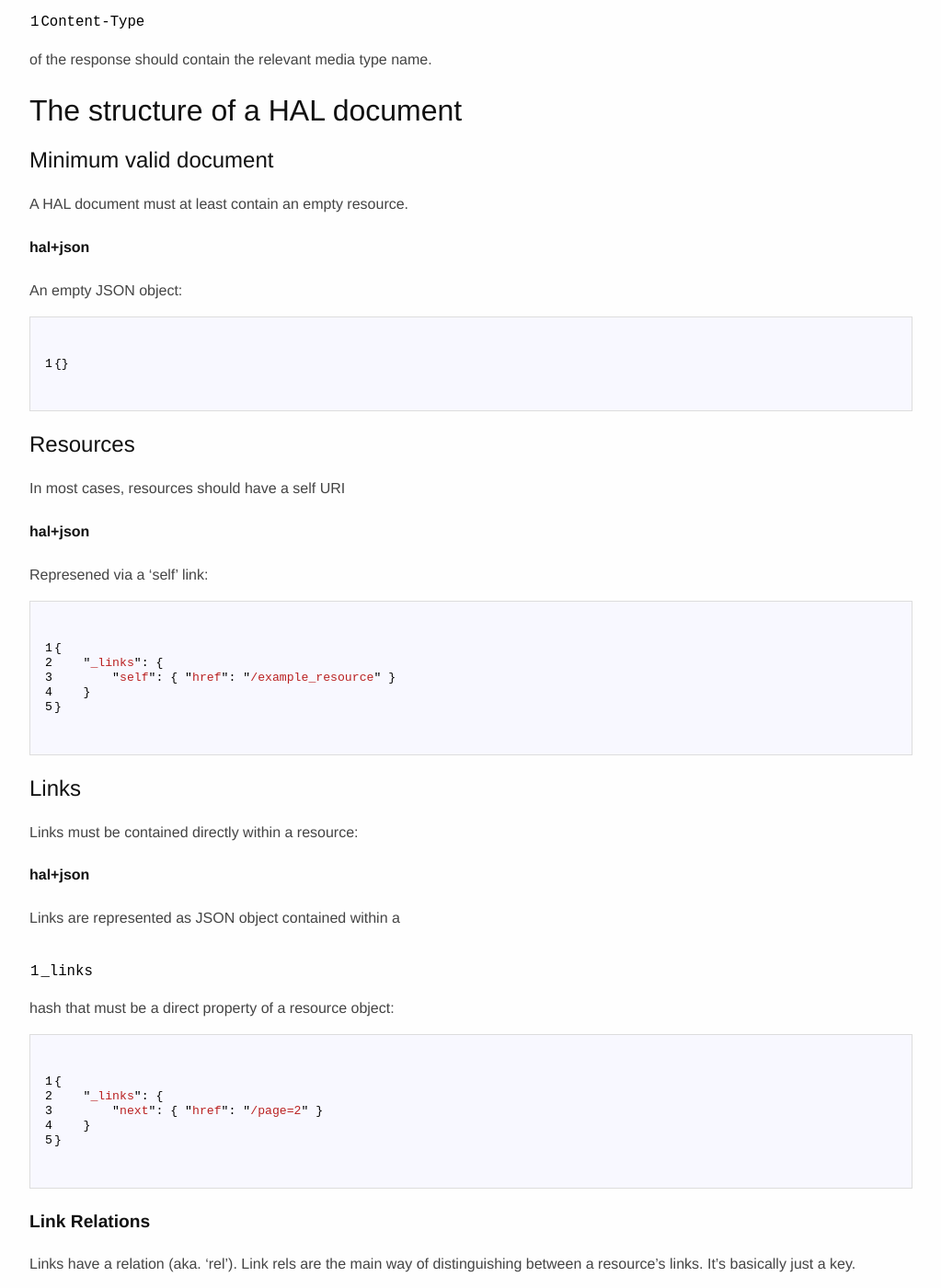
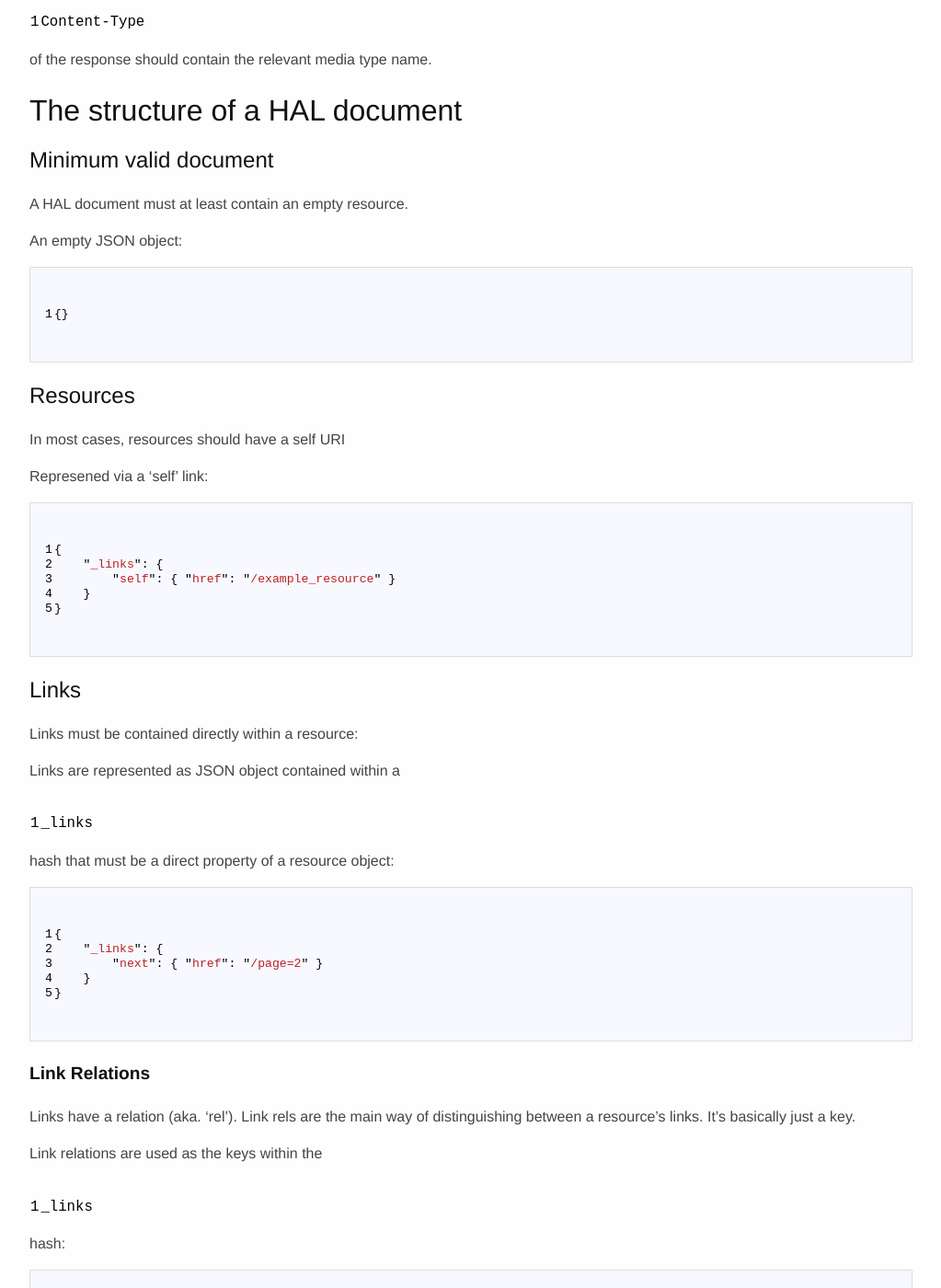
Before and after one commit to mikekelly/hal_specification, a Jekyll site: the page built from hal_specification.md, in a window 1280 px wide and 1400 px high, scrolled down 3887 px. Shown: the whole window at 92% size, without its empty margins (128-1151 px from the left). Built offline with Jekyll 4.4.1, drawn with Linux system fonts in a browser that asks for light colours; Markdown is read by kramdown in place of the engine named in the settings; some of the changed text lies outside the part shown.

Commit message:
remove some noise

````diff
--- a/hal_specification.md
+++ b/hal_specification.md
@@ -176,7 +176,6 @@ contain the relevant media type name.
 ### Minimum valid document
 A HAL document must at least contain an empty resource.
 
-##### hal+json
 An empty JSON object:
 
 ```javascript
@@ -186,7 +185,6 @@ An empty JSON object:
 ### Resources
 In most cases, resources should have a self URI
 
-##### hal+json
 Represened via a 'self' link:
 
 ```javascript
@@ -200,7 +198,6 @@ Represened via a 'self' link:
 ### Links
 Links must be contained directly within a resource:
 
-##### hal+json
 Links are represented as JSON object contained within a `_links` hash
 that must be a direct property of a resource object:
 
@@ -216,7 +213,6 @@ that must be a direct property of a resource object:
 Links have a relation (aka. 'rel'). Link rels are the main way of
 distinguishing between a resource's links. It's basically just a key.
 
-##### hal+json
 Link relations are used as the keys within the `_links` hash:
 
 ```javascript
@@ -240,7 +236,6 @@ section on CURIEs a bit further down.
 ### Representing Multiple Links With The Same Relation
 A resource may have multiple links that share the same link relation.
 
-##### hal+json
 For link relations that may have multiple links, we use an array of
 links.
 
@@ -263,7 +258,6 @@ clients.
 
 ### CURIEs
 
-##### hal+json
 HAL gives you a reserved link relation 'curies' which you can
 
 ```javascript
````
